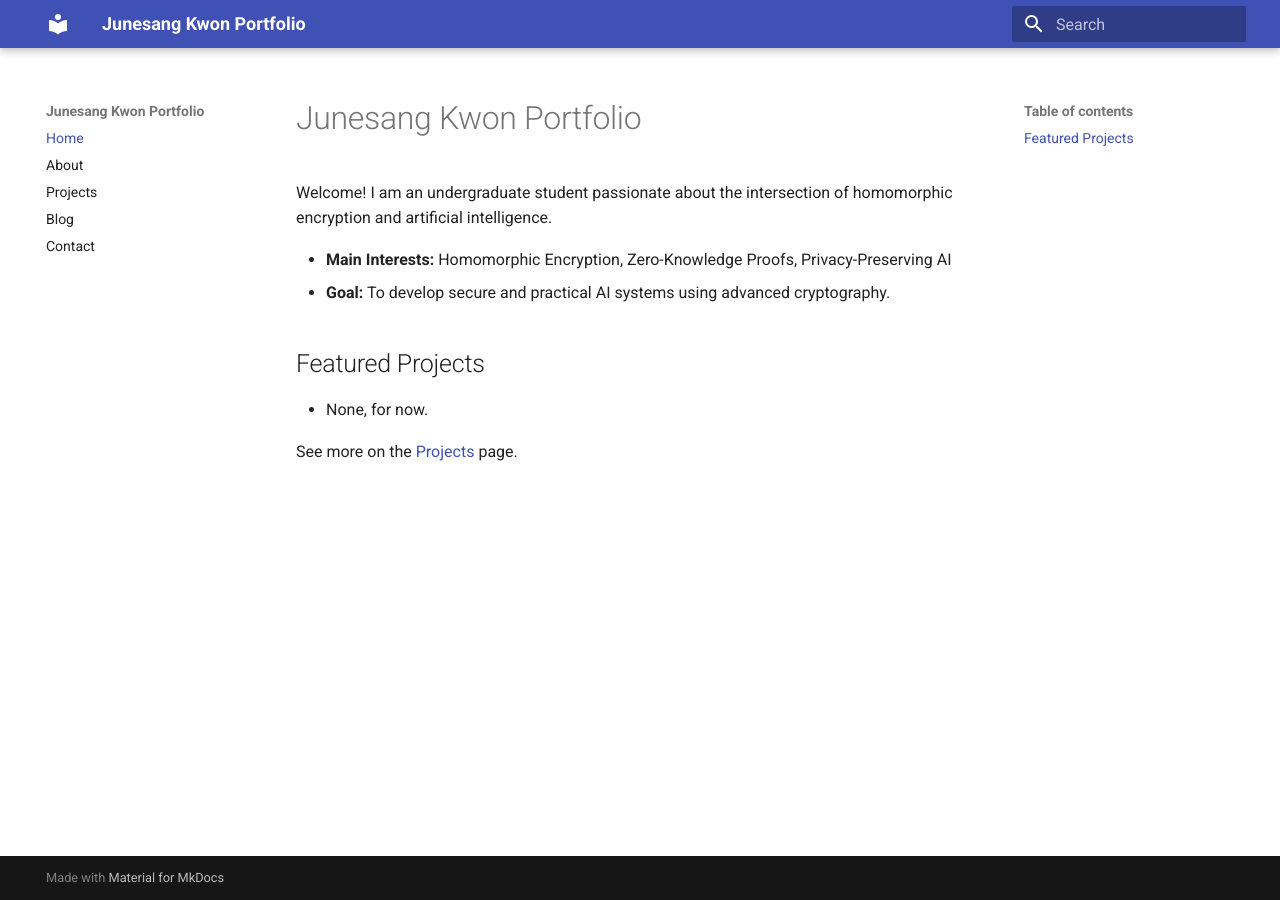
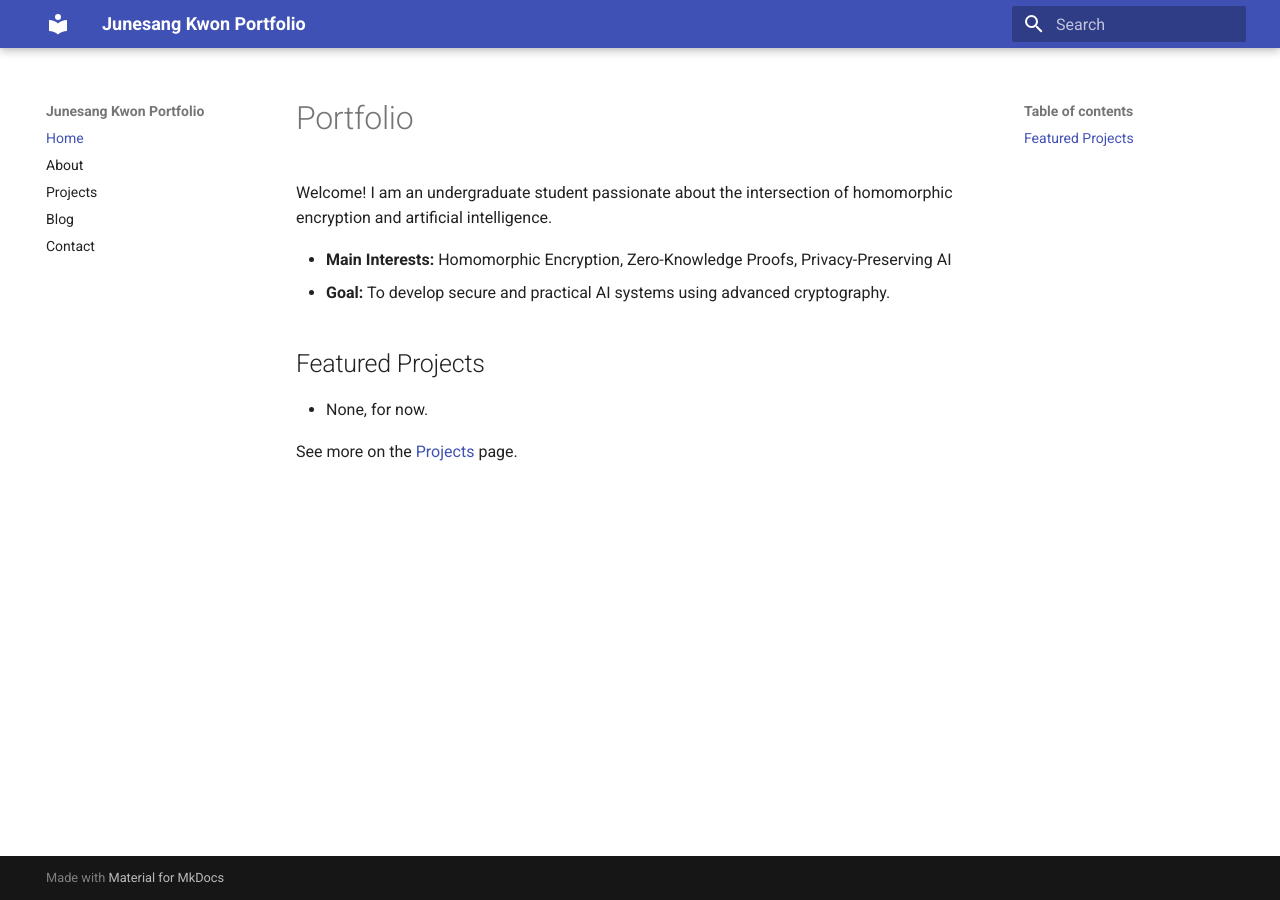
Before and after one commit to medicalissue/medicalissue.github.io, an MkDocs documentation site: the page built from docs/index.md, in a window 1280 px wide. Built offline with MkDocs 1.6.1 and Material for MkDocs 9.7.7, drawn with Linux system fonts in a browser that asks for light colours.

Commit message:
changed title

```diff
--- a/docs/index.md
+++ b/docs/index.md
@@ -1,4 +1,4 @@
-# Junesang Kwon Portfolio
+# Portfolio
 
 Welcome! I am an undergraduate student passionate about the intersection of homomorphic encryption and artificial intelligence.
 
```
Also changed, not shown: docs/about.md (+1 -1 lines).
